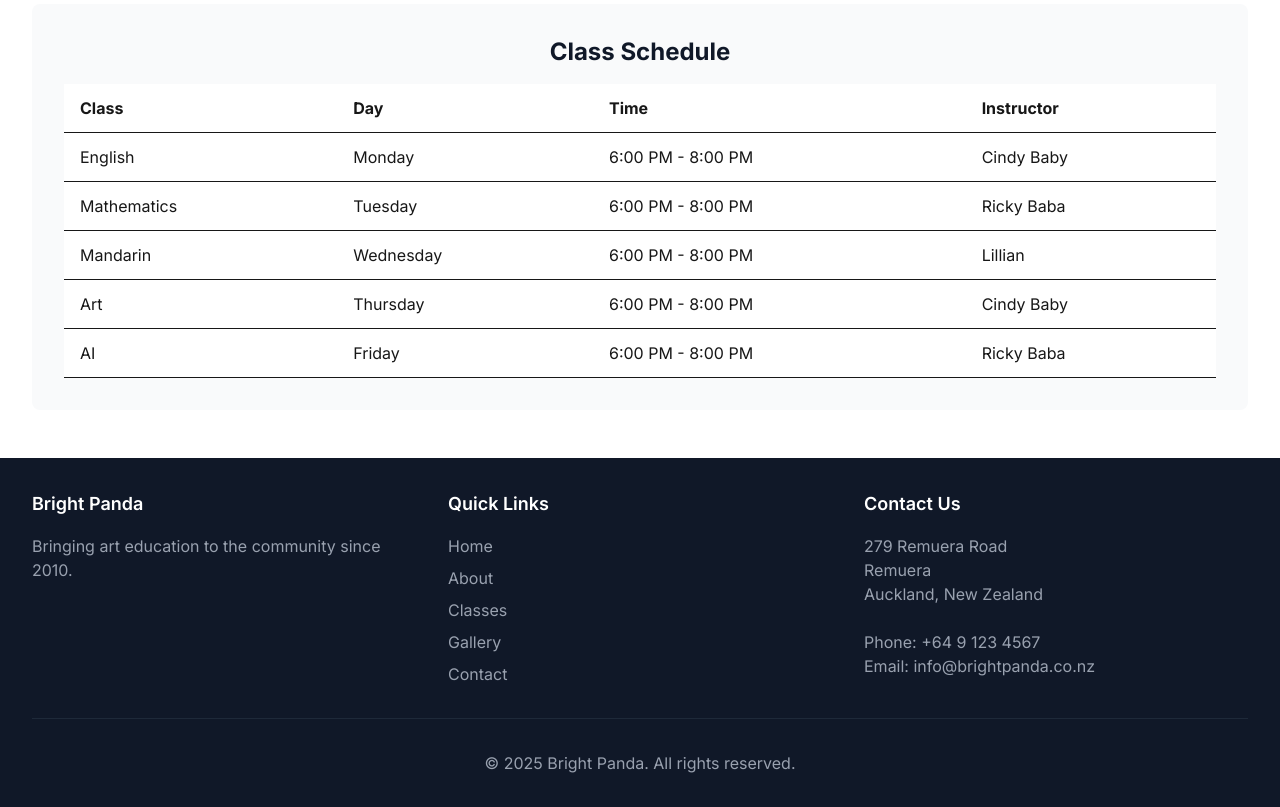
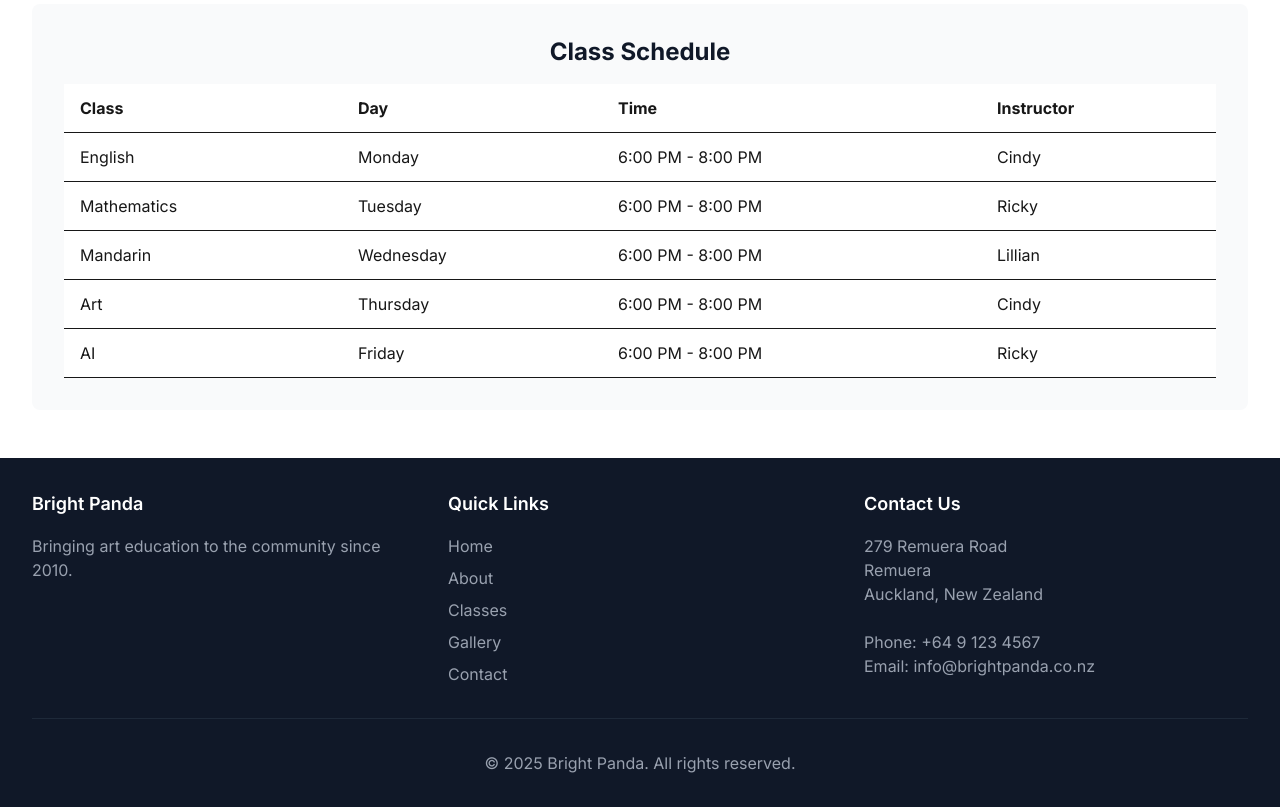
Before and after one commit to rickysrepo/bright-panda, a Next.js app: page /classes in a window 1280 px wide. Shown: the part 1840-2647 px from the top of the page. Built offline with nearby package versions, Linux system fonts and the light colour scheme.

Commit message:
Change charactor name

```diff
--- a/src/app/classes/page.tsx
+++ b/src/app/classes/page.tsx
@@ -129,13 +129,13 @@
                   <td className="py-3 px-4 border-b">English</td>
                   <td className="py-3 px-4 border-b">Monday</td>
                   <td className="py-3 px-4 border-b">6:00 PM - 8:00 PM</td>
-                  <td className="py-3 px-4 border-b">Cindy Baby</td>
+                  <td className="py-3 px-4 border-b">Cindy</td>
                 </tr>
                 <tr>
                   <td className="py-3 px-4 border-b">Mathematics</td>
                   <td className="py-3 px-4 border-b">Tuesday</td>
                   <td className="py-3 px-4 border-b">6:00 PM - 8:00 PM</td>
-                  <td className="py-3 px-4 border-b">Ricky Baba</td>
+                  <td className="py-3 px-4 border-b">Ricky</td>
                 </tr>
                 <tr>
                   <td className="py-3 px-4 border-b">Mandarin</td>
@@ -147,13 +147,13 @@
                   <td className="py-3 px-4 border-b">Art</td>
                   <td className="py-3 px-4 border-b">Thursday</td>
                   <td className="py-3 px-4 border-b">6:00 PM - 8:00 PM</td>
-                  <td className="py-3 px-4 border-b">Cindy Baby</td>
+                  <td className="py-3 px-4 border-b">Cindy</td>
                 </tr>
                 <tr>
                   <td className="py-3 px-4 border-b">AI</td>
                   <td className="py-3 px-4 border-b">Friday</td>
                   <td className="py-3 px-4 border-b">6:00 PM - 8:00 PM</td>
-                  <td className="py-3 px-4 border-b">Ricky Baba</td>
+                  <td className="py-3 px-4 border-b">Ricky</td>
                 </tr>
               </tbody>
             </table>
```
